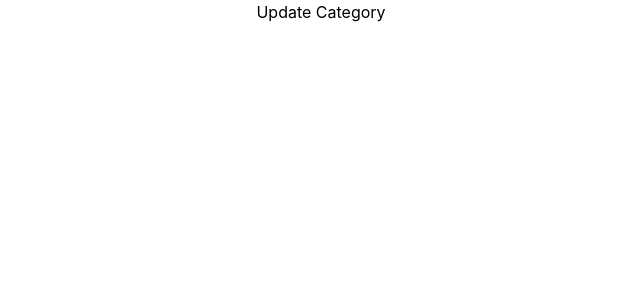
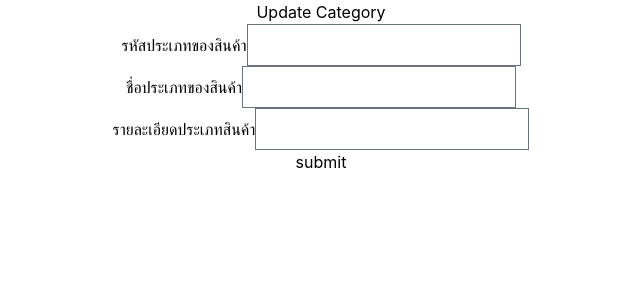
Before and after one commit to Zaiza2000/Project, a React (Create React App) app in the folder client/: page /admin/update-category/1 in a window 1280 px wide. Shown: the top 300 px of the page, without its empty margins (319-959 px from the left). Built offline with nearby package versions, Linux system fonts and the light colour scheme; no server answers.

Commit message:
Update (Update Category)
- สามารถแก้ไขข้อมูลได้

```diff
--- a/client/src/components/functions/category.js
+++ b/client/src/components/functions/category.js
@@ -22,8 +22,8 @@ export const createCategory = async (value) => {
     return result;
   };
 
-  export const editCategory = async (id,value) => {
-    return await axios.put(process.env.REACT_APP_API + "/editCategory/" + id, value
+  export const editCategory = async (id,value,category) => {
+    return await axios.put(process.env.REACT_APP_API + "/editCategory/" + id, value,category
     );
   };
 
--- a/client/src/components/page/admin/category/CreateCategory.js
+++ b/client/src/components/page/admin/category/CreateCategory.js
@@ -39,6 +39,18 @@ export default function CreateCategory() {
     });
   };
 
+  const handleSubmit = (e) => {
+    e.preventDefault();
+    createCategory(values)
+      .then((res) => {
+        alert("Insert Category success");
+        loadData();
+      })
+      .catch((error) => {
+        console.log(error.response);
+      });
+  };
+
   const handleDelete = (id) => {
     if (window.confirm("Are you sure to delete?")) {
       deleteCategory(id)
@@ -50,18 +62,6 @@ export default function CreateCategory() {
           console.log(err.response.data);
         });
     }
-  };
-
-  const handleSubmit = (e) => {
-    e.preventDefault();
-    createCategory(values)
-      .then((res) => {
-        alert("Insert Category success");
-        loadData();
-      })
-      .catch((error) => {
-        console.log(error.response);
-      });
   };
 
   return (
--- a/client/src/components/page/admin/category/UpdateCategory.js
+++ b/client/src/components/page/admin/category/UpdateCategory.js
@@ -6,37 +6,76 @@ import {
   getCategory,
 } from "../../../../components/functions/category";
 
+const initialstate = {
+    category_id: "",
+    category_name: "",
+    category_detail: "",
+  };
+
 export default function UpdateCategory() {
   const param = useParams();
   const navigate = useNavigate();
-  const [name, setName] = useState("");
+  const [values, setValues] = useState(initialstate);
 
   useEffect(() => {
-    loadData(param.id);
+   loadData()
   }, []);
 
-  const loadData = (id) => {
-    getCategory(id)
-      .then((res) => {
-        setName(res.data.category_name, res.data.category_detail);
-      })
-      .catch((err) => {
+  const loadData = () => {
+    getCategory(param.id)
+    .then((res) =>{
+        setValues({...values , ...res.data});
+
+    }).catch((err) =>{
         console.log(err);
-      });
+
+    })
   };
- console.log(name);
+ console.log(values);
+
+ const handleChange = (e) => {
+    setValues({
+      ...values,
+      [e.target.name]: e.target.value,
+    });
+  };
+
+  const handleSubmit = (e) => {
+    e.preventDefault();
+    editCategory(values.category_id,values)
+    .then((res)=>{
+        console.log(res);
+        alert("Update Category success")
+        navigate("/admin/create-category")
+    }).catch((err)=>{
+        alert("Update Error!!!")
+        console.log(err);
+    })
+
+  };
 
   return (
     <div>
       <h1>Update Category</h1>
-      {/* <form onSubmit={handleSubmit}>
+      <form onSubmit={handleSubmit}>
+        <div className="form-group">
+          <label>รหัสประเภทของสินค้า</label>
+          <input
+            className="form-control"
+            type="number"
+            name="category_id"
+            value={values.category_id}
+            onChange={handleChange}
+            disabled
+          />
+        </div>
         <div className="form-group">
           <label>ชื่อประเภทของสินค้า</label>
           <input
             className="form-control"
             type="text"
             name="category_name"
-            value={name}
+            value={values.category_name}
             onChange={handleChange}
           />
         </div>
@@ -54,7 +93,7 @@ export default function UpdateCategory() {
         <button type="submit" className="btn btn-primary">
           submit
         </button>
-      </form> */}
+      </form>
     </div>
   );
 }
```
